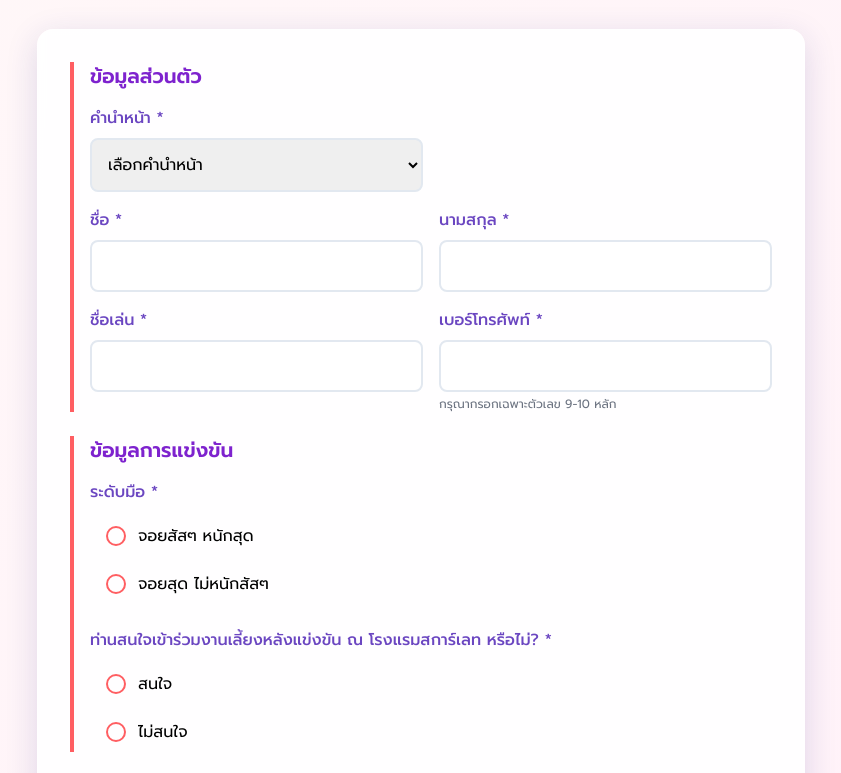
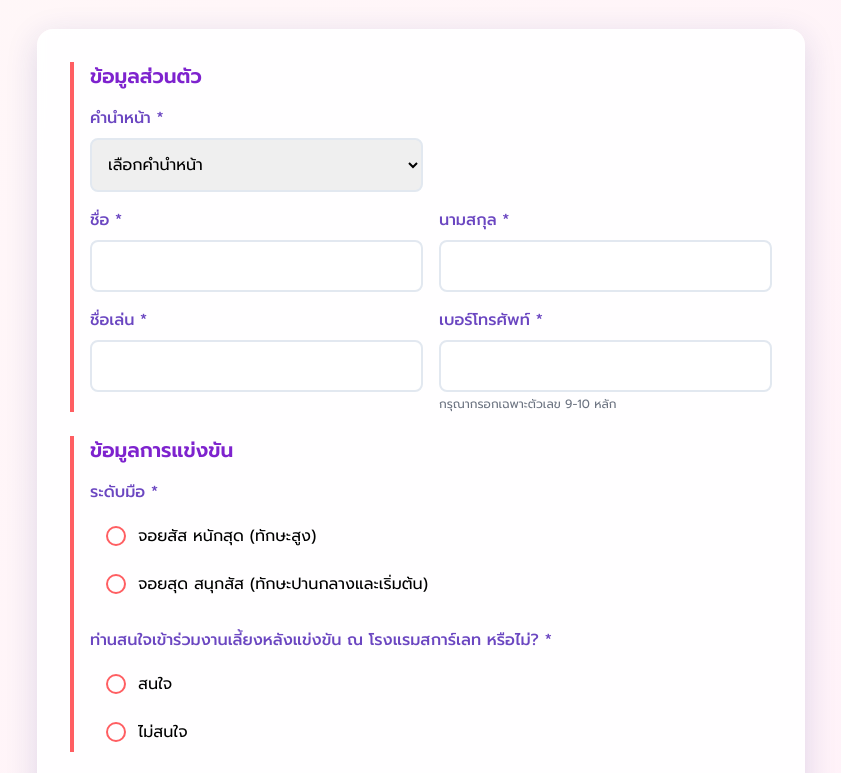
Before and after one commit to krujommm/js3, a plain HTML site: page index.html in a window 1280 px wide. Shown: the part 267-1040 px from the top of the page, without its empty margins (219-1060 px from the left). Drawn offline with nearby package versions, Linux system fonts and the light colour scheme.

Commit message:
index.html

```diff
--- a/index.html
+++ b/index.html
@@ -237,12 +237,12 @@
                         <label class="form-label block mb-3">ระดับมือ *</label>
                         <div class="space-y-2">
                             <label class="radio-container">
-                                <input type="radio" name="level" value="จอยสัสๆ หนักสุด" required>
-                                <span>จอยสัสๆ หนักสุด</span>
+                                <input type="radio" name="level" value="จอยสัส หนักสุด" required>
+                                <span>จอยสัส หนักสุด (ทักษะสูง)</span>
                             </label>
                             <label class="radio-container">
-                                <input type="radio" name="level" value="จอยสุด ไม่หนักสัสๆ">
-                                <span>จอยสุด ไม่หนักสัสๆ</span>
+                                <input type="radio" name="level" value="จอยสุด สนุกสัส">
+                                <span>จอยสุด สนุกสัส (ทักษะปานกลางและเริ่มต้น)</span>
                             </label>
                         </div>
                     </div>
```
